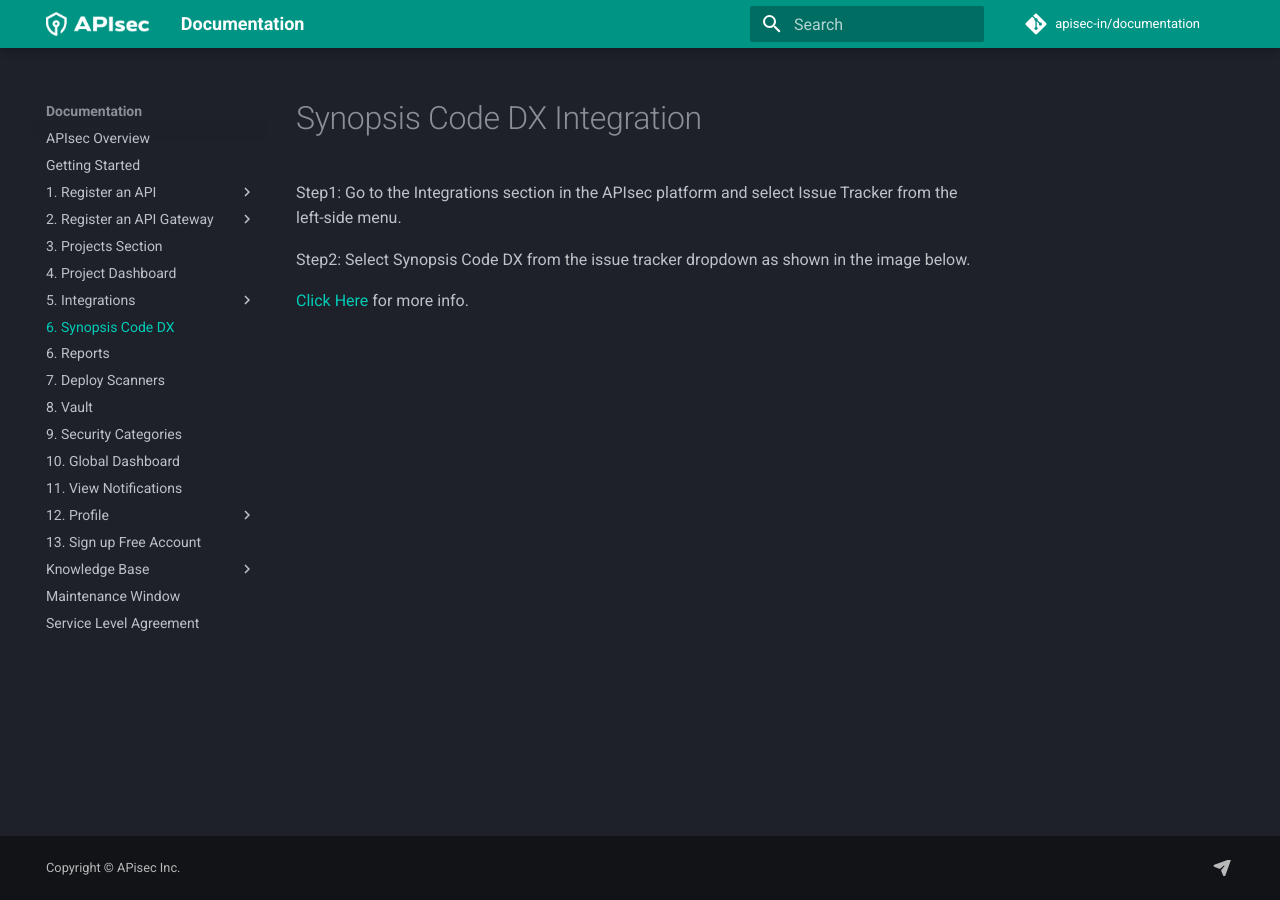
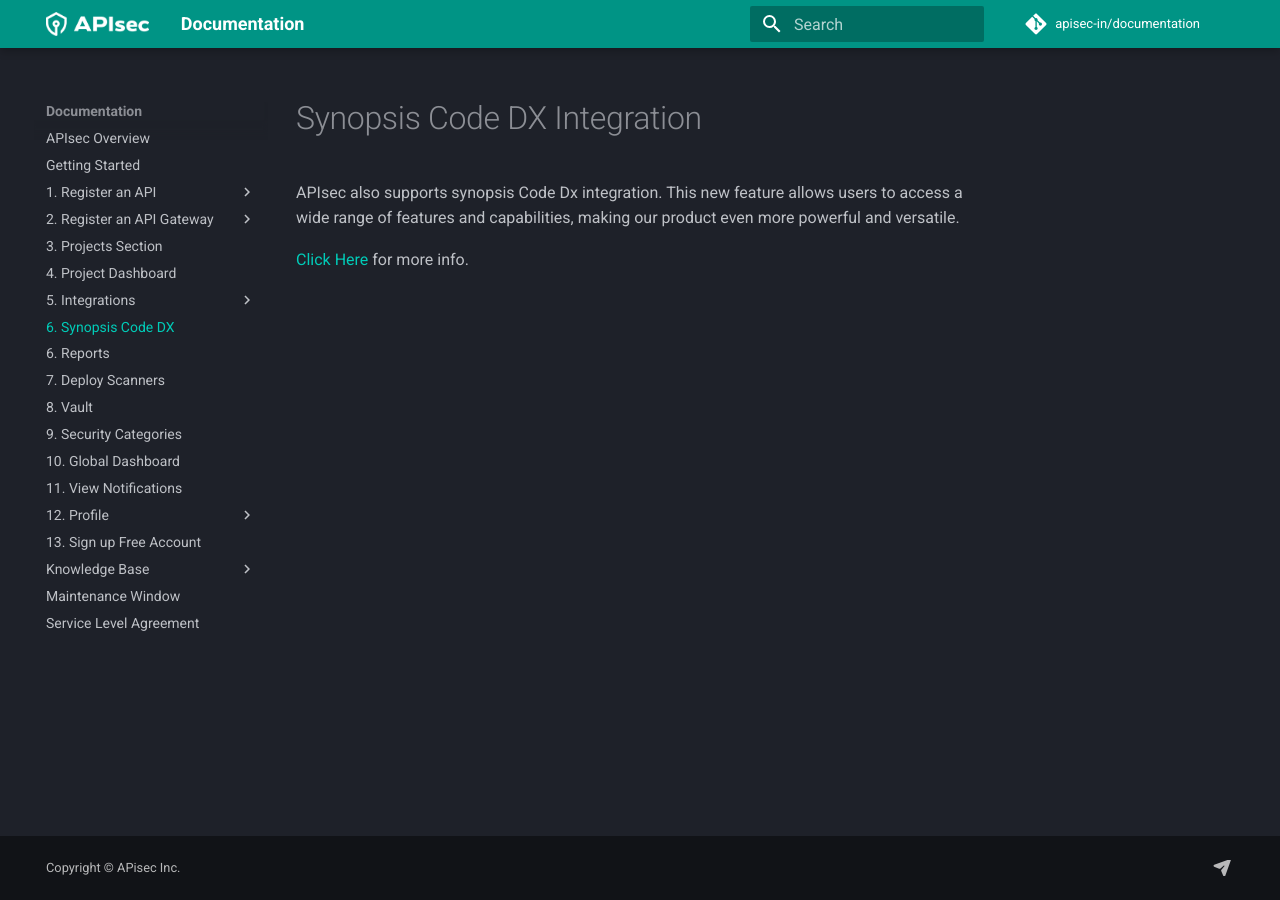
Before and after one commit to apisec-inc/documentation, an MkDocs documentation site: the page built from docs/synopsis-code-dx.md, in a window 1280 px wide. Built offline with MkDocs 1.6.1 and Material for MkDocs 9.7.7, drawn with Linux system fonts in a browser that asks for light colours; comment, search, counter and statistics services are not loaded.

Commit message:
Update synopsis-code-dx.md

```diff
--- a/docs/synopsis-code-dx.md
+++ b/docs/synopsis-code-dx.md
@@ -1,7 +1,5 @@
 # Synopsis Code DX Integration
 
-Step1: Go to the Integrations section in the APIsec platform and select Issue Tracker from the left-side menu.
+APIsec also supports synopsis Code Dx integration. This new feature allows users to access a wide range of features and capabilities, making our product even more powerful and versatile.
 
-Step2: Select Synopsis Code DX from the issue tracker dropdown as shown in the image below.
-
-<a href="https://www.synopsys.com/glossary/what-is-api-security-testing.html">Click Here</a> for more info.
+<a href="https://www.synopsys.com/software-integrity/code-dx.html">Click Here</a> for more info.
```
